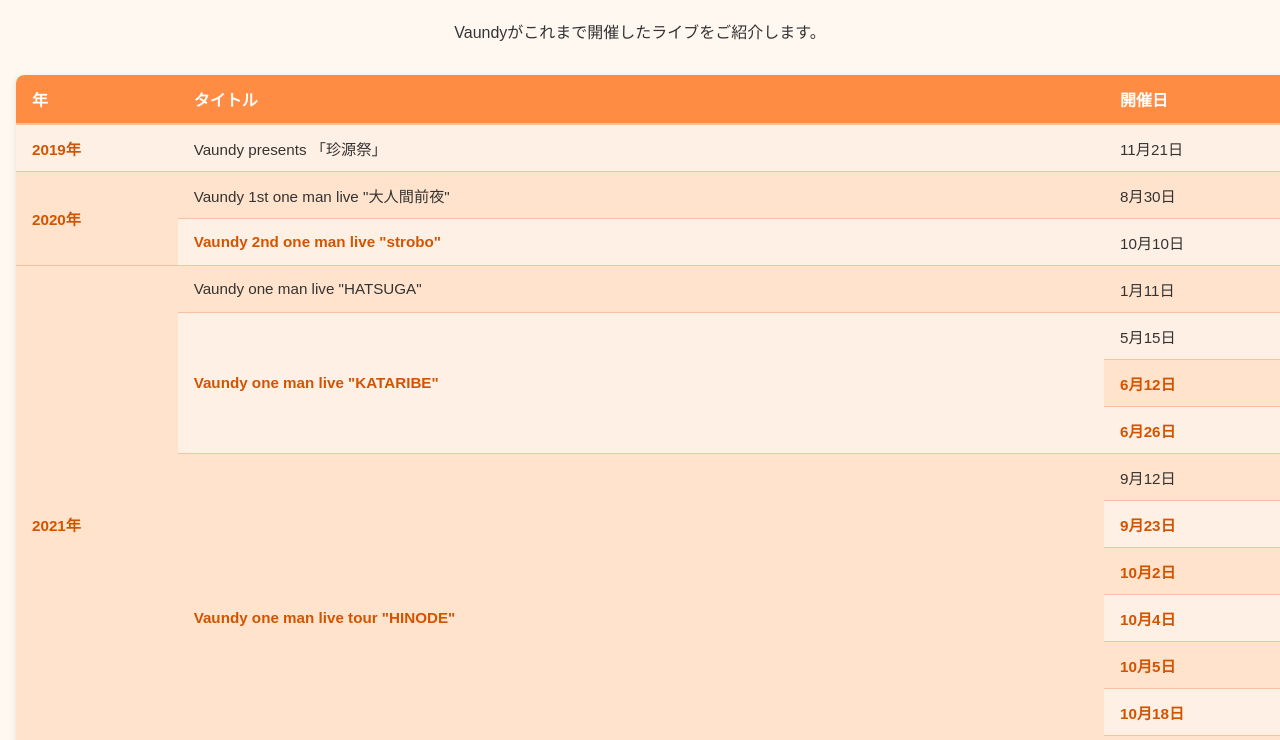
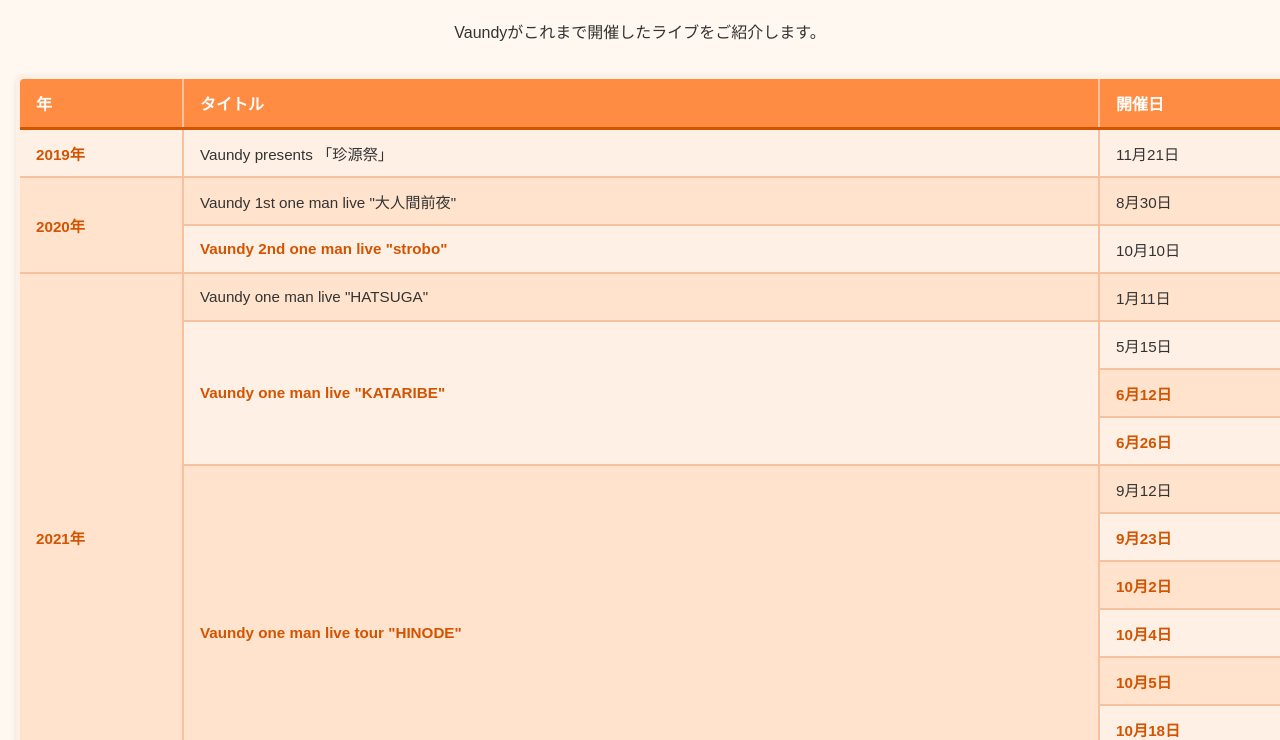
Before and after one commit to 1f10250050/team-project, a plain HTML site: page history.html in a window 1280 px wide. Shown: the part 70-810 px from the top of the page. Drawn offline with Linux system fonts and the light colour scheme.

Commit message:
表のcss

```diff
--- a/css/history.css
+++ b/css/history.css
@@ -117,3 +117,21 @@
 table td:last-child {
   display: none;
 }
+
+.live-table {
+  /* すでにある設定の下あたりに追記してください */
+  border: 4px solid var(--accent);   /* テーブル外周の太線 */
+  border-collapse: collapse;         /* collapse にしておくと内側の線も繋がります */
+}
+
+/* 各セルにも太めの線を */
+.live-table th,
+.live-table td {
+  /* すでに border-bottom がある場合は上書きされます */
+  border: 2px solid var(--border-color);
+}
+
+/* ヘッダー下の線はさらに強調したいなら…… */
+.live-table thead th {
+  border-bottom: 3px solid var(--accent);
+}
```
